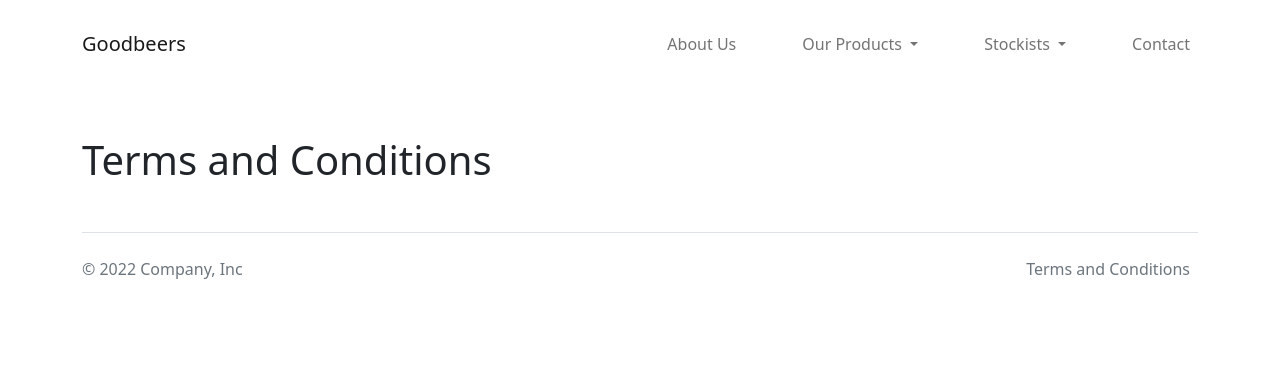
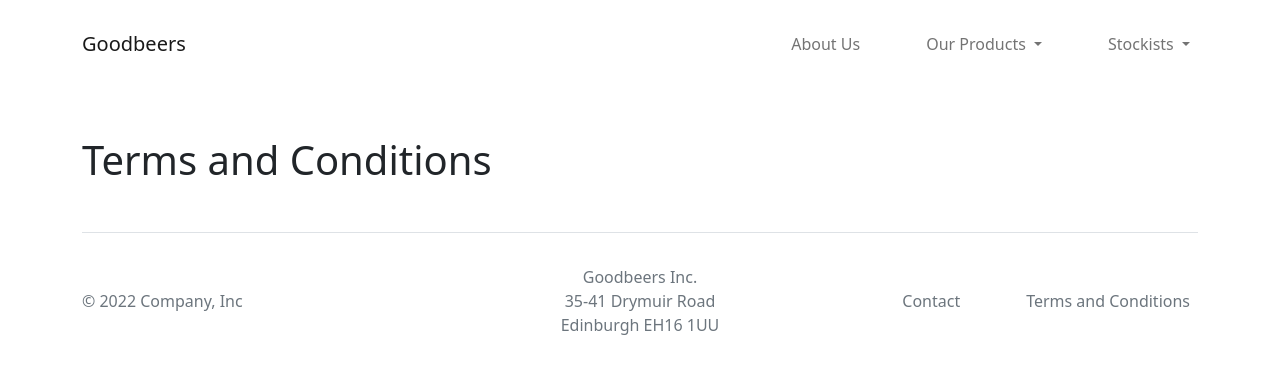
Before and after one commit to vdgvzr/goodbeers, a PHP site: template templates/t&c.twig in a window 1280 px wide. Shown: the top 374 px of the page. Run offline with PHP 8.4, Linux system fonts and the light colour scheme; the template is opened without the code that fills it, so the values that code supplies are empty; some libraries are stand-ins or nearby versions.

Commit message:
Added correct links and company address to footer

```diff
--- a/config/project/project.yaml
+++ b/config/project/project.yaml
@@ -1,4 +1,4 @@
-dateModified: 1648251388
+dateModified: 1648252230
 email:
   fromEmail: shaunlindsley@gmail.com
   fromName: Goodbeers
--- a/templates/footer.twig
+++ b/templates/footer.twig
@@ -1,11 +1,19 @@
 <footer class="d-flex flex-wrap justify-content-between align-items-center py-3 my-4 border-top">
     <p class="col-md-4 mb-0 text-muted">&copy; 2022 Company, Inc</p>
 
-    <a href="/" class="col-md-4 d-flex align-items-center justify-content-center mb-3 mb-md-0 me-md-auto link-dark text-decoration-none">
-        <svg class="bi me-2" width="40" height="32"><use xlink:href="#bootstrap"/></svg>
-    </a>
+    <div class="col-md-4 pt-3">
+        <p class="text-muted text-center">
+            Goodbeers Inc.<br>
+            35-41 Drymuir Road<br>
+            Edinburgh EH16 1UU
+        </p>
+    </div>
 
     <ul class="nav col-md-4 justify-content-end">
+        <li class="nav-item">
+            <a href="contact" class="nav-link px-2 text-muted">Contact</a>
+        </li>
+
         <li class="nav-item">
             <a href="terms-and-conditions" class="nav-link px-2 text-muted">Terms and Conditions</a>
         </li>
--- a/templates/navbar.twig
+++ b/templates/navbar.twig
@@ -33,10 +33,6 @@
                         <li><a class="dropdown-item" href="#">Papa Johns</a></li>
                     </ul>
                 </li>
-
-                <li class="nav-item">
-                    <a class="nav-link" href="contact">Contact</a>
-                </li>
             </ul>
         </div>
     </div>
```
